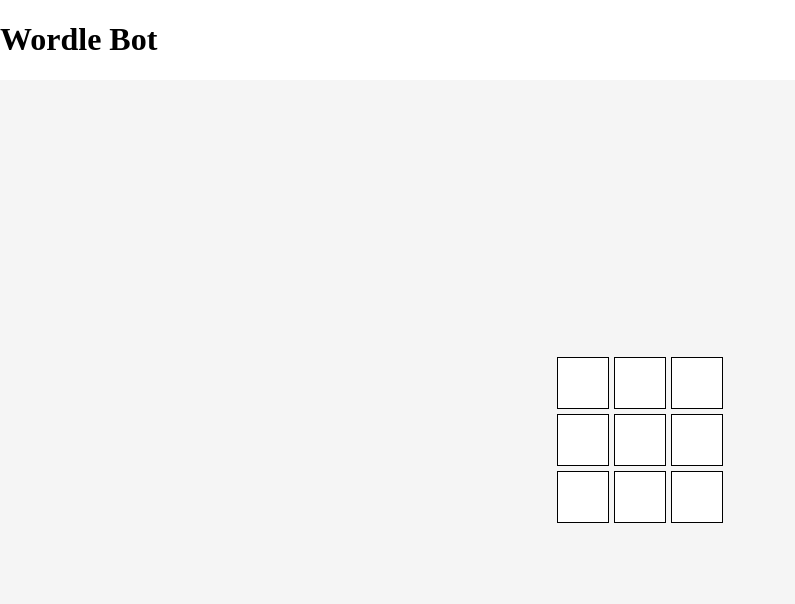
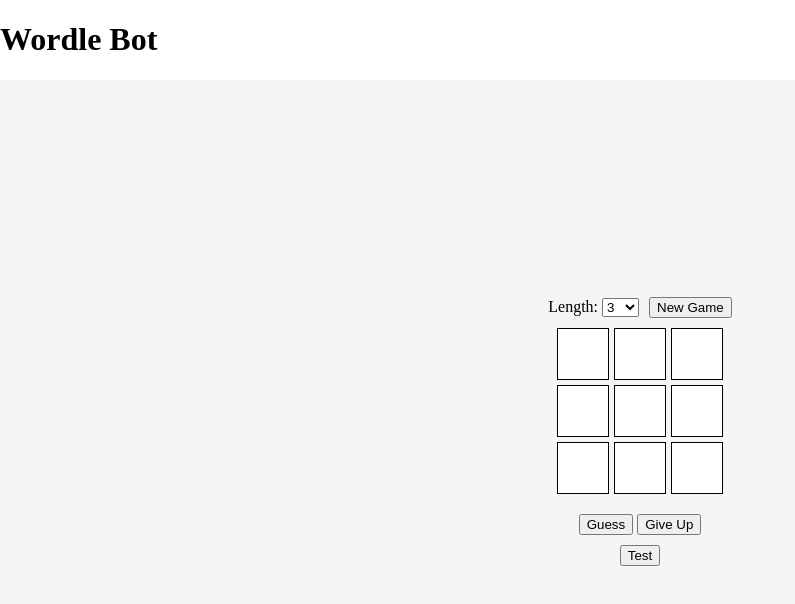
Before and after one commit to OneUsernamePlease/wordle-bot, a website built with Vite: page src/index.html in a window 1280 px wide. Shown: the whole page, without its empty margins (0-795 px from the left). Built offline with nearby package versions, Linux system fonts and the light colour scheme.

Commit message:
add controls to html style in css

```diff
--- a/src/index.html
+++ b/src/index.html
@@ -10,7 +10,26 @@
 <body>
   <h1>Wordle Bot</h1>
   <div class="mainContainer">
-    <div class="grid">
+    <div class="wordleGameContainer">
+      <div class="wordleControlsTop">
+        <div id="wordleLengthSelectContainer">
+          <label for="wordleLengthSelect">Length:</label>
+          <select id="wordleLengthSelect">
+            <option value="3">3</option>
+            <option value="4">4</option>
+            <option value="5">5</option>
+            <option value="6">6</option>
+            <option value="7">7</option>
+            <option value="8">8</option>
+            <option value="9">9</option>
+            <option value="10">10</option>
+          </select>
+        </div>
+        <div>
+          <button id="btnNewGame">New Game</button>
+        </div>
+      </div>
+      <div id="wordleGrid" class="grid">
         <div class="gridRow">
           <div class="cell"><input type="text" maxlength="1"></div>
           <div class="cell"><input type="text" maxlength="1"></div>
@@ -27,6 +46,23 @@
           <div class="cell"><input type="text" maxlength="1"></div>
         </div>
       </div>
+      <div class="wordleControlsBottom">
+        <div>
+          <button>Guess</button>
+          <button>Give Up</button>
+        </div>
+        <div>
+          <button id="test">Test</button>
+        </div>
+        <div>
+          <p id="wordleFeedback"></p>
+        </div>
+      </div>
+    </div>
+    <div class="wordleAnalyzerContainer">
+      <div>
+      </div>
+    </div>
   </div>
 </body>
 </html>
--- a/src/main.css
+++ b/src/main.css
@@ -11,6 +11,7 @@
 
 .mainContainer {
     display: flex;
+    flex-direction: row;
     flex-grow: 1;
     justify-content: center;
     align-items: center;
@@ -18,10 +19,18 @@
     margin: 0;
 }
 
+.wordleGameContainer {
+    display: flex;
+    flex-direction: column;
+    align-items: center;
+    justify-content: center;
+}
+
 .grid {
     display: flex;
     flex-direction: column;
     gap: 5px;
+    margin-bottom: 20px;
 }
 
 .gridRow {
@@ -57,3 +66,18 @@
     border-color: #4a90e2;
     background-color: #e1f3fc;
 }
+
+.wordleControlsTop {
+    display: flex;
+    flex-direction: row;
+    gap: 10px;
+    align-items: center;
+    margin: 10px;
+}
+
+.wordleControlsBottom {
+    display: flex;
+    flex-direction: column;
+    gap: 10px;
+    align-items: center;
+}
```
Lines whose indentation alone changed are shown as unchanged.
